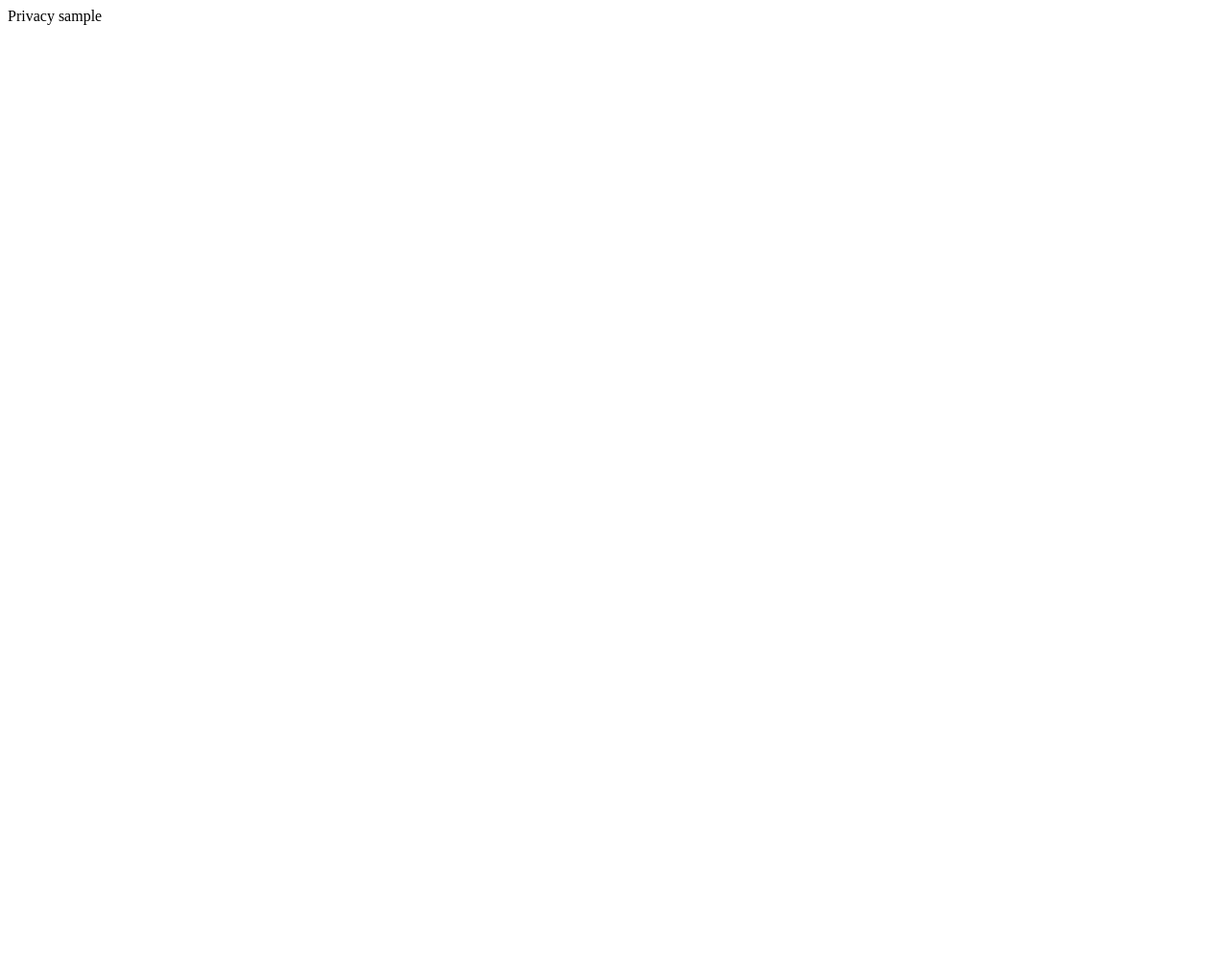
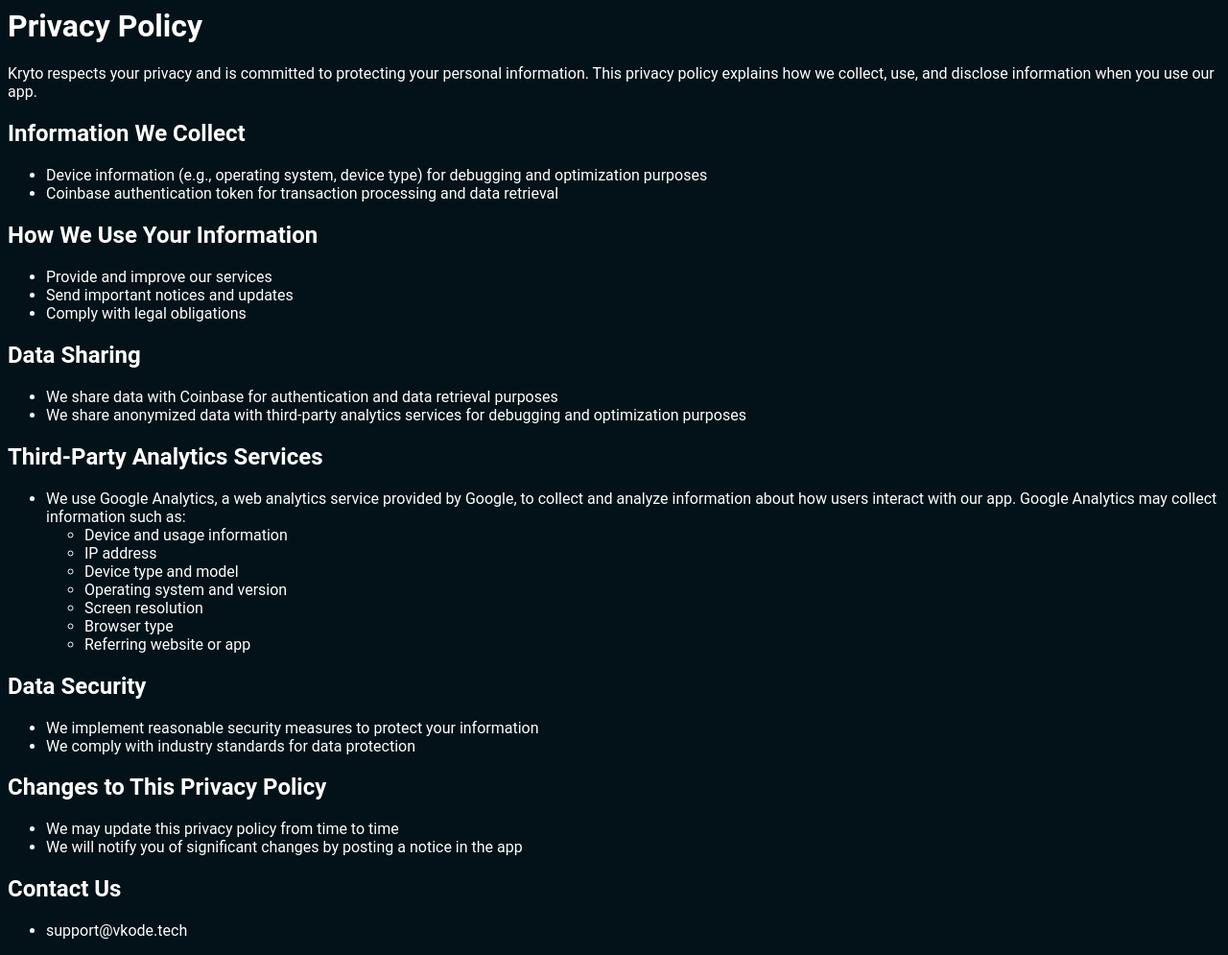
Before and after one commit to vkode-dev/vkode-dev.github.io, a plain HTML site: page privacy/index.html in a window 1280 px wide. Shown: the whole page at 96% size. Before the commit the page ends 800 px from the top, so only its background shows below. Drawn offline with Linux system fonts and the light colour scheme.

Commit message:
Update index.html

```diff
--- a/privacy/index.html
+++ b/privacy/index.html
@@ -1 +1,68 @@
-Privacy sample
+<html>
+
+<head>
+    <style>
+        body {
+            background-color: #021218;
+            font-family: 'Roboto', sans-serif;
+            color: #FFFFFF;
+        }
+    </style>
+</head>
+
+<body>
+    <h1>Privacy Policy</h1>
+    <p>Kryto respects your privacy and is committed to protecting your personal information. This privacy policy
+        explains how we collect, use, and disclose information when you use our app.</p>
+    <h2>Information We Collect</h2>
+    <ul>
+        <li>Device information (e.g., operating system, device type) for debugging and optimization purposes</li>
+        <li>Coinbase authentication token for transaction processing and data retrieval</li>
+    </ul>
+    <h2>How We Use Your Information</h2>
+    <ul>
+        <li>Provide and improve our services</li>
+        <li>Send important notices and updates</li>
+        <li>Comply with legal obligations</li>
+    </ul>
+    <h2>Data Sharing</h2>
+    <ul>
+        <li>We share data with Coinbase for authentication and data retrieval purposes</li>
+        <li>We share anonymized data with third-party analytics services for debugging and optimization purposes</li>
+    </ul>
+
+
+    <h2>Third-Party Analytics Services</h2>
+    <ul>
+        <li>We use Google Analytics, a web analytics service provided by Google, to collect and analyze information
+            about how users interact with our app. Google Analytics may collect information such as:</li>
+        <ul>
+            <li>Device and usage information</li>
+            <li>IP address</li>
+            <li>Device type and model</li>
+            <li>Operating system and version</li>
+            <li>Screen resolution</li>
+            <li>Browser type</li>
+            <li>Referring website or app</li>
+        </ul>
+    </ul>
+
+
+
+    <h2>Data Security</h2>
+    <ul>
+        <li>We implement reasonable security measures to protect your information</li>
+        <li>We comply with industry standards for data protection</li>
+    </ul>
+    <h2>Changes to This Privacy Policy</h2>
+    <ul>
+        <li>We may update this privacy policy from time to time</li>
+        <li>We will notify you of significant changes by posting a notice in the app</li>
+    </ul>
+    <h2>Contact Us</h2>
+    <ul>
+        <li>support@vkode.tech</li>
+    </ul>
+</body>
+
+</html>
```
